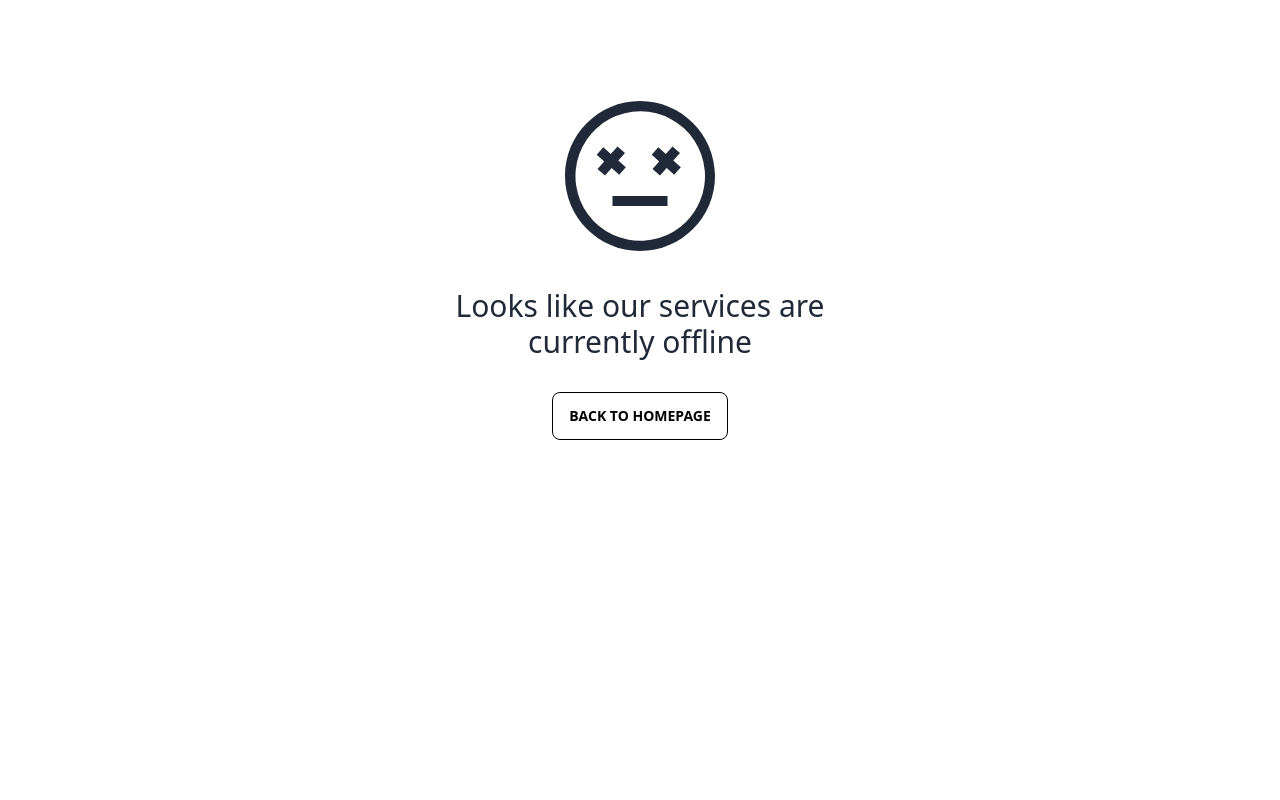
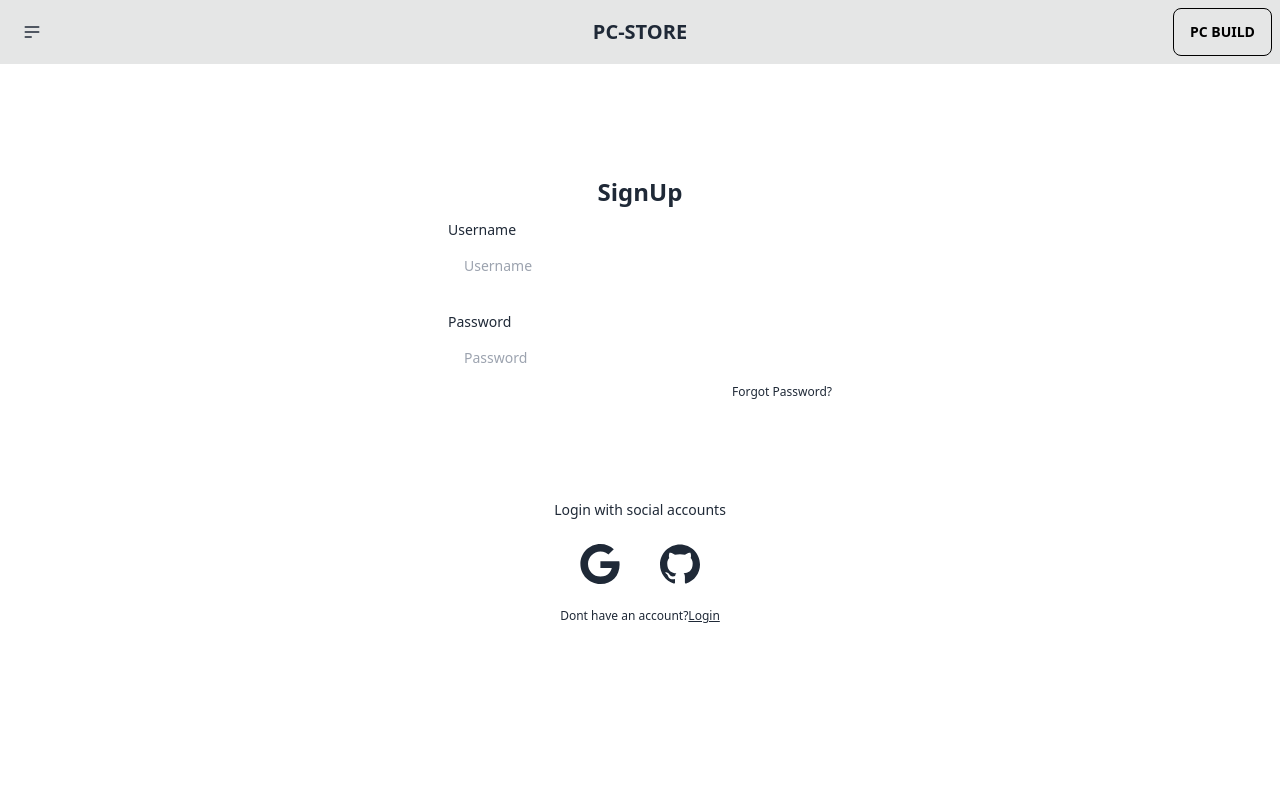
Before and after one commit to tanvirrifat1/pc-building-web, a Next.js app: page /signup in a window 1280 px wide. Before the commit this address had no page. Shown: the top 800 px of the page. Built offline with nearby package versions, Linux system fonts and the light colour scheme.

Commit message:
complete login and signup design

```diff
--- a/src/components/shared/Navbar.js
+++ b/src/components/shared/Navbar.js
@@ -26,9 +26,10 @@
             tabIndex={0}
             className="menu menu-sm dropdown-content mt-3 z-[1] p-2 shadow bg-base-100 rounded-box w-52"
           >
-            <li>
-              <a>Homepage</a>
-            </li>
+            <Link href="/login">
+              <button className="btn btn-outline text-black mr-3">Login</button>
+            </Link>
+
             <li>
               <a>Portfolio</a>
             </li>
@@ -46,25 +47,10 @@
         </Link>
       </div>
       <div className="navbar-end">
-        <button className="btn btn-ghost btn-circle">
-          <svg
-            xmlns="http://www.w3.org/2000/svg"
-            className="h-5 w-5"
-            fill="none"
-            viewBox="0 0 24 24"
-            stroke="currentColor"
-          >
-            <path
-              strokeLinecap="round"
-              strokeLinejoin="round"
-              strokeWidth="2"
-              d="M21 21l-6-6m2-5a7 7 0 11-14 0 7 7 0 0114 0z"
-            />
-          </svg>
-        </button>
-        <button className="btn btn-secondary btn-outline rounded-xl">
-          PC Build
-        </button>
+        {/* <Link href="/login">
+          <button className="btn btn-outline text-black mr-3">Login</button>
+        </Link> */}
+        <button className="btn btn-outline text-black">PC Build</button>
       </div>
     </div>
   );
--- /dev/null
+++ b/src/pages/login.js
@@ -0,0 +1,89 @@
+import React from "react";
+import RootLayout from "./layout/RootLayout";
+import Link from "next/link";
+
+const login = () => {
+  return (
+    <div className="flex items-center justify-center m-20">
+      <div className="w-full  max-w-md p-8 space-y-3 rounded-xl dark:bg-gray-900 text-white">
+        <h1 className="text-2xl font-bold text-center">Login</h1>
+        <form novalidate="" action="" className="space-y-6">
+          <div className="space-y-1 text-sm">
+            <label for="username" className="block dark:text-gray-400">
+              Username
+            </label>
+            <input
+              type="text"
+              name="username"
+              id="username"
+              placeholder="Username"
+              className="w-full px-4 py-3 rounded-md border-white  "
+            />
+          </div>
+          <div className="space-y-1 text-sm">
+            <label for="password" className="block dark:text-gray-400">
+              Password
+            </label>
+            <input
+              type="password"
+              name="password"
+              id="password"
+              placeholder="Password"
+              className="w-full px-4 py-3 rounded-md border-white"
+            />
+            <div className="flex justify-end text-xs dark:text-gray-400">
+              <a rel="noopener noreferrer" href="#">
+                Forgot Password?
+              </a>
+            </div>
+          </div>
+          <button className="btn btn-outline w-full text-white">Login</button>
+        </form>
+        <div className="flex items-center pt-4 space-x-1">
+          <div className="flex-1 h-px sm:w-16 dark:bg-gray-700"></div>
+          <p className="px-3 text-sm dark:text-gray-400">
+            Login with social accounts
+          </p>
+          <div className="flex-1 h-px sm:w-16 dark:bg-gray-700"></div>
+        </div>
+        <div className="flex justify-center space-x-4">
+          <button aria-label="Log in with Google" className="p-3 rounded-sm">
+            <svg
+              xmlns="http://www.w3.org/2000/svg"
+              viewBox="0 0 32 32"
+              className="w-10 h-10 fill-current"
+            >
+              <path d="M16.318 13.714v5.484h9.078c-0.37 2.354-2.745 6.901-9.078 6.901-5.458 0-9.917-4.521-9.917-10.099s4.458-10.099 9.917-10.099c3.109 0 5.193 1.318 6.38 2.464l4.339-4.182c-2.786-2.599-6.396-4.182-10.719-4.182-8.844 0-16 7.151-16 16s7.156 16 16 16c9.234 0 15.365-6.49 15.365-15.635 0-1.052-0.115-1.854-0.255-2.651z"></path>
+            </svg>
+          </button>
+          <button aria-label="Log in with GitHub" className="p-3  rounded-sm">
+            <svg
+              xmlns="http://www.w3.org/2000/svg"
+              viewBox="0 0 32 32"
+              className="w-10  h-10 fill-current"
+            >
+              <path d="M16 0.396c-8.839 0-16 7.167-16 16 0 7.073 4.584 13.068 10.937 15.183 0.803 0.151 1.093-0.344 1.093-0.772 0-0.38-0.009-1.385-0.015-2.719-4.453 0.964-5.391-2.151-5.391-2.151-0.729-1.844-1.781-2.339-1.781-2.339-1.448-0.989 0.115-0.968 0.115-0.968 1.604 0.109 2.448 1.645 2.448 1.645 1.427 2.448 3.744 1.74 4.661 1.328 0.14-1.031 0.557-1.74 1.011-2.135-3.552-0.401-7.287-1.776-7.287-7.907 0-1.751 0.62-3.177 1.645-4.297-0.177-0.401-0.719-2.031 0.141-4.235 0 0 1.339-0.427 4.4 1.641 1.281-0.355 2.641-0.532 4-0.541 1.36 0.009 2.719 0.187 4 0.541 3.043-2.068 4.381-1.641 4.381-1.641 0.859 2.204 0.317 3.833 0.161 4.235 1.015 1.12 1.635 2.547 1.635 4.297 0 6.145-3.74 7.5-7.296 7.891 0.556 0.479 1.077 1.464 1.077 2.959 0 2.14-0.020 3.864-0.020 4.385 0 0.416 0.28 0.916 1.104 0.755 6.4-2.093 10.979-8.093 10.979-15.156 0-8.833-7.161-16-16-16z"></path>
+            </svg>
+          </button>
+        </div>
+        <p className="text-xs text-center sm:px-6 dark:text-gray-400">
+          Dont have an account?
+          <Link href="/signup">
+            <button
+              rel="noopener noreferrer"
+              className="underline dark:text-gray-100"
+            >
+              Sign up
+            </button>
+          </Link>
+        </p>
+      </div>
+    </div>
+  );
+};
+
+export default login;
+
+login.getLayout = function getLayout(page) {
+  return <RootLayout>{page}</RootLayout>;
+};
--- /dev/null
+++ b/src/pages/signup.js
@@ -0,0 +1,89 @@
+import React from "react";
+import RootLayout from "./layout/RootLayout";
+import Link from "next/link";
+
+const signup = () => {
+  return (
+    <div className="flex items-center justify-center m-20">
+      <div className="w-full  max-w-md p-8 space-y-3 rounded-xl dark:bg-gray-900 dark:text-gray-100">
+        <h1 className="text-2xl font-bold text-center">SignUp</h1>
+        <form novalidate="" action="" className="space-y-6">
+          <div className="space-y-1 text-sm">
+            <label for="username" className="block dark:text-gray-400">
+              Username
+            </label>
+            <input
+              type="text"
+              name="username"
+              id="username"
+              placeholder="Username"
+              className="w-full px-4 py-3 rounded-md border-white"
+            />
+          </div>
+          <div className="space-y-1 text-sm">
+            <label for="password" className="block dark:text-gray-400">
+              Password
+            </label>
+            <input
+              type="password"
+              name="password"
+              id="password"
+              placeholder="Password"
+              className="w-full px-4 py-3 rounded-md border-white"
+            />
+            <div className="flex justify-end text-xs dark:text-gray-400">
+              <a rel="noopener noreferrer" href="#">
+                Forgot Password?
+              </a>
+            </div>
+          </div>
+          <button className="btn btn-outline w-full text-white">Sign in</button>
+        </form>
+        <div className="flex items-center pt-4 space-x-1">
+          <div className="flex-1 h-px sm:w-16 dark:bg-gray-700"></div>
+          <p className="px-3 text-sm dark:text-gray-400">
+            Login with social accounts
+          </p>
+          <div className="flex-1 h-px sm:w-16 dark:bg-gray-700"></div>
+        </div>
+        <div className="flex justify-center space-x-4">
+          <button aria-label="Log in with Google" className="p-3 rounded-sm">
+            <svg
+              xmlns="http://www.w3.org/2000/svg"
+              viewBox="0 0 32 32"
+              className="w-10 h-10 fill-current"
+            >
+              <path d="M16.318 13.714v5.484h9.078c-0.37 2.354-2.745 6.901-9.078 6.901-5.458 0-9.917-4.521-9.917-10.099s4.458-10.099 9.917-10.099c3.109 0 5.193 1.318 6.38 2.464l4.339-4.182c-2.786-2.599-6.396-4.182-10.719-4.182-8.844 0-16 7.151-16 16s7.156 16 16 16c9.234 0 15.365-6.49 15.365-15.635 0-1.052-0.115-1.854-0.255-2.651z"></path>
+            </svg>
+          </button>
+          <button aria-label="Log in with GitHub" className="p-3  rounded-sm">
+            <svg
+              xmlns="http://www.w3.org/2000/svg"
+              viewBox="0 0 32 32"
+              className="w-10  h-10 fill-current"
+            >
+              <path d="M16 0.396c-8.839 0-16 7.167-16 16 0 7.073 4.584 13.068 10.937 15.183 0.803 0.151 1.093-0.344 1.093-0.772 0-0.38-0.009-1.385-0.015-2.719-4.453 0.964-5.391-2.151-5.391-2.151-0.729-1.844-1.781-2.339-1.781-2.339-1.448-0.989 0.115-0.968 0.115-0.968 1.604 0.109 2.448 1.645 2.448 1.645 1.427 2.448 3.744 1.74 4.661 1.328 0.14-1.031 0.557-1.74 1.011-2.135-3.552-0.401-7.287-1.776-7.287-7.907 0-1.751 0.62-3.177 1.645-4.297-0.177-0.401-0.719-2.031 0.141-4.235 0 0 1.339-0.427 4.4 1.641 1.281-0.355 2.641-0.532 4-0.541 1.36 0.009 2.719 0.187 4 0.541 3.043-2.068 4.381-1.641 4.381-1.641 0.859 2.204 0.317 3.833 0.161 4.235 1.015 1.12 1.635 2.547 1.635 4.297 0 6.145-3.74 7.5-7.296 7.891 0.556 0.479 1.077 1.464 1.077 2.959 0 2.14-0.020 3.864-0.020 4.385 0 0.416 0.28 0.916 1.104 0.755 6.4-2.093 10.979-8.093 10.979-15.156 0-8.833-7.161-16-16-16z"></path>
+            </svg>
+          </button>
+        </div>
+        <p className="text-xs text-center sm:px-6 dark:text-gray-400">
+          Dont have an account?
+          <Link href="/login">
+            <button
+              rel="noopener noreferrer"
+              className="underline dark:text-gray-100"
+            >
+              Login
+            </button>
+          </Link>
+        </p>
+      </div>
+    </div>
+  );
+};
+
+export default signup;
+
+signup.getLayout = function getLayout(page) {
+  return <RootLayout>{page}</RootLayout>;
+};
```
